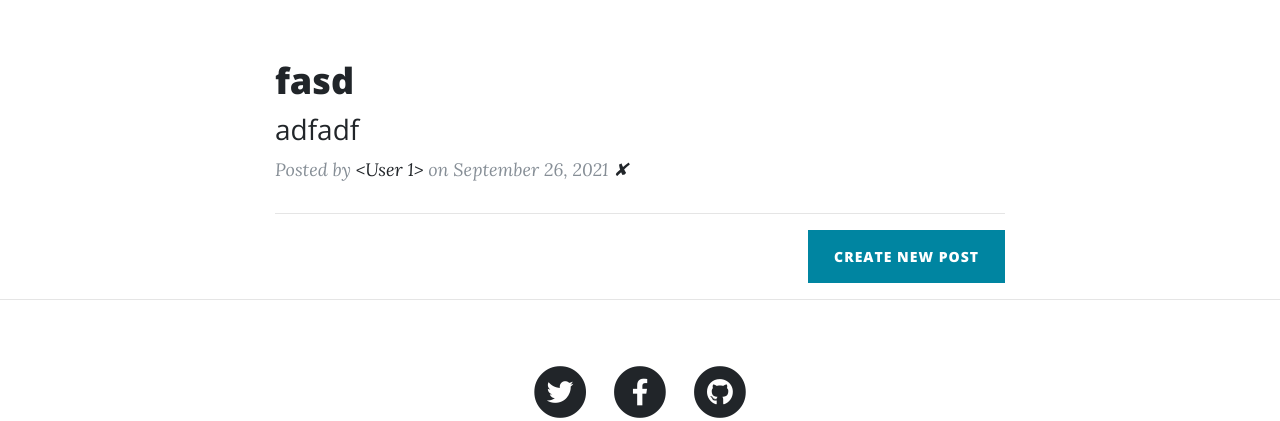
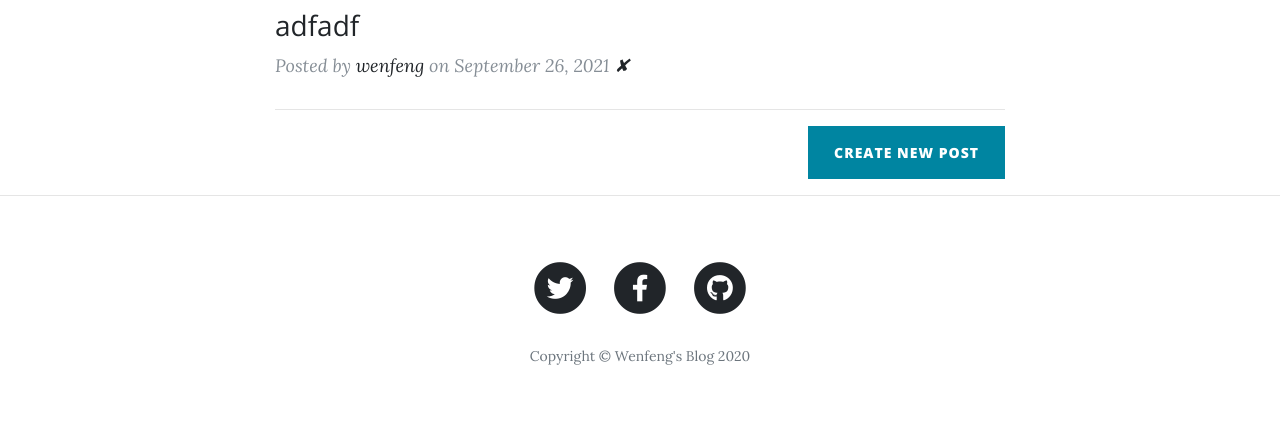
Before and after one commit to swfchn/Wenfeng_Blog, a Flask app: page / in a window 1280 px wide. Shown: the part 657-1078 px from the top of the page. After the commit the page ends 1022 px from the top, so only its background shows below. Run offline with Flask 2, Linux system fonts and the light colour scheme; a user stored in the database is signed in; data comes from the database, SQL or seed files in the repository; some libraries are stand-ins or nearby versions.

Commit message:
change author name

```diff
--- a/templates/index.html
+++ b/templates/index.html
@@ -7,10 +7,7 @@
       <div class="row">
         <div class="col-lg-8 col-md-10 mx-auto">
           <div class="site-heading">
-            {% if current_user.name %}
-            <h1>{{ current_user.name }}'s Blog</h1>
-            {% endif %}
-            <h1>Blog</h1>
+            <h1>{{ current_user.name }} Blog</h1>
             <span class="subheading">A collection of random musings.</span>
           </div>
         </div>
@@ -33,7 +30,7 @@
             </h3>
           </a>
           <p class="post-meta">Posted by
-            <a href="#">{{post.author}}</a>
+            <a href="#">{{post.author.name}}</a>
             on {{post.date}}
             {% if current_user.id == 1 %}
             <a href="{{url_for('delete_post', post_id=post.id) }}">✘</a>
```
